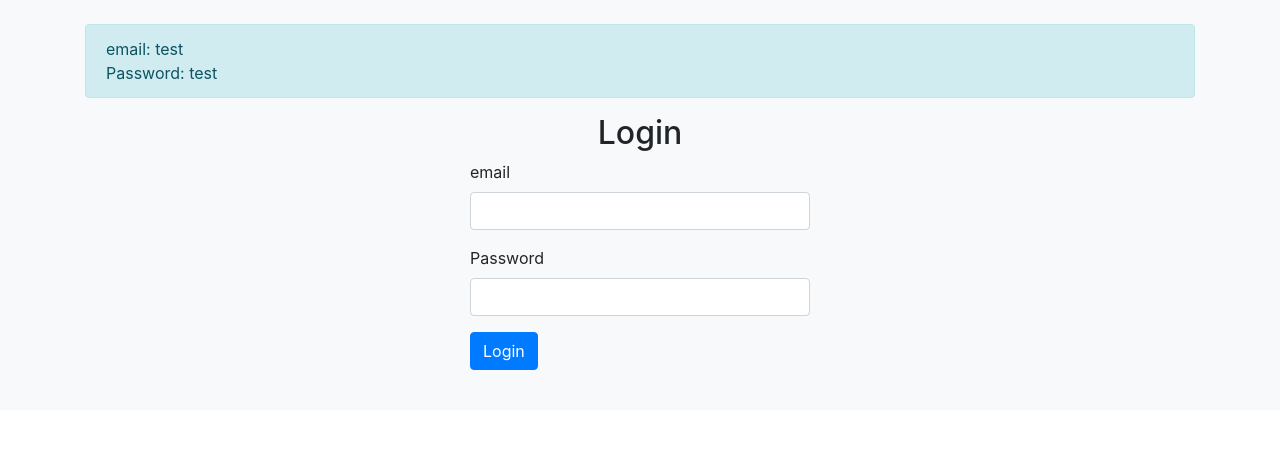
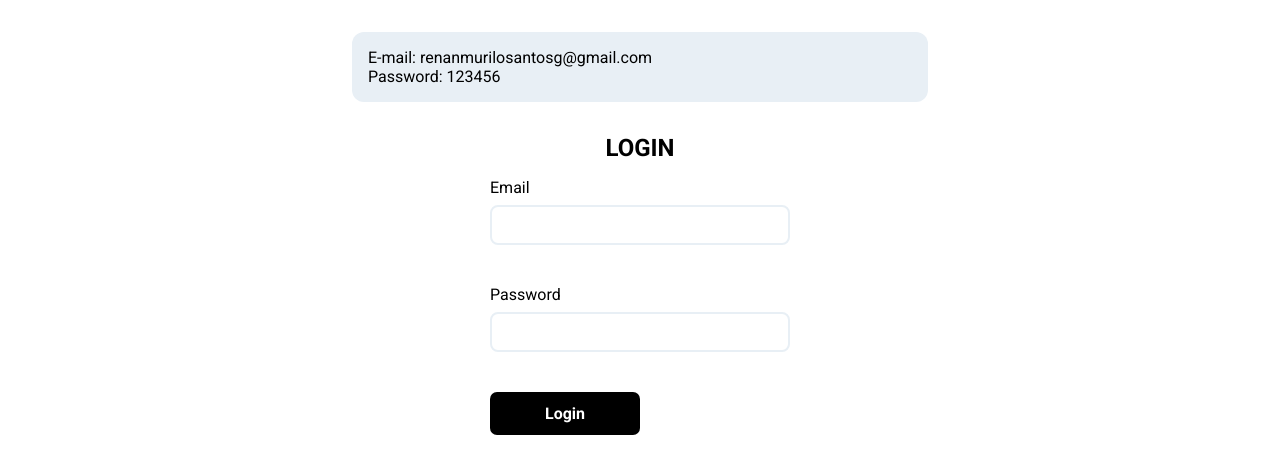
Before and after one commit to renanmurilo/desafio-om30, a Vue app: page /login in a window 1280 px wide. Shown: the top 474 px of the page. Built offline with nearby package versions, Linux system fonts and the light colour scheme.

Commit message:
configurando layout da tela de login

```diff
--- a/index.html
+++ b/index.html
@@ -4,7 +4,7 @@
     <meta charset="UTF-8">
     <link rel="icon" href="/favicon.ico">
     <meta name="viewport" content="width=device-width, initial-scale=1.0">
-    <link href="//netdna.bootstrapcdn.com/bootstrap/4.5.2/css/bootstrap.min.css" rel="stylesheet" />
+    <!-- <link href="//netdna.bootstrapcdn.com/bootstrap/4.5.2/css/bootstrap.min.css" rel="stylesheet" /> -->
     <title>Vite App</title>
   </head>
   <body>
--- a/package.json
+++ b/package.json
@@ -20,6 +20,8 @@
     "@vitejs/plugin-vue": "^4.0.0",
     "eslint": "^8.34.0",
     "eslint-plugin-vue": "^9.9.0",
+    "node-sass": "^8.0.0",
+    "sass": "^1.58.0",
     "vite": "^4.1.4"
   }
 }
--- /dev/null
+++ b/src/assets/scss/_base.scss
@@ -0,0 +1,14 @@
+body {
+    height: 100%;
+}
+
+* {
+    table {
+        border-collapse: unset;
+    }
+}
+
+.shell {
+    max-width: 90%;
+    margin: auto;
+}
--- /dev/null
+++ b/src/assets/scss/_buttons.scss
@@ -0,0 +1,28 @@
+.btn {
+    display: flex;
+    justify-content: center;
+    align-items: center;
+    width: 9.375rem;
+    border-radius: 7px;
+    border: none;
+    height: 43px;
+    background-color: transparent;
+    @include font-roboto(1rem, 700, 0);
+    transition: all .4s;
+
+    &__primary {
+        background-color: $primary;
+        color: $white;
+
+        @media ($tabletMin) {
+            &:hover {
+                opacity: .7;
+                transition: all .4s;
+            }
+        }
+
+        @media ($mobile) {
+            width: 100%;
+        }
+    }
+}
--- /dev/null
+++ b/src/assets/scss/_colors.scss
@@ -0,0 +1,7 @@
+$primary: #000000;
+$lilas: #7F56D9;
+$white:#FFFFFF;
+$red: #FF616A;
+
+
+$background: #E8EFF5;
--- /dev/null
+++ b/src/assets/scss/_reset.scss
@@ -0,0 +1,147 @@
+*,
+:before,
+:after {
+    padding: 0;
+    margin: 0;
+    outline: 0;
+    box-sizing: border-box
+}
+
+article,
+aside,
+details,
+figcaption,
+figure,
+footer,
+header,
+hgroup,
+menu,
+nav,
+section,
+summary,
+main {
+    display: block;
+}
+
+body {
+    overflow-x: hidden;
+    text-size-adjust: none;
+}
+
+img,
+iframe,
+video,
+audio,
+object {
+    max-width: 100%
+}
+
+img,
+iframe {
+    border: 0 none;
+}
+
+img {
+    height: auto;
+    display: inline-block;
+    vertical-align: middle
+}
+
+b,
+strong {
+    font-weight: 700;
+}
+
+svg:not(:root) {
+    overflow: hidden
+}
+
+a,
+button,
+input[type="submit"],
+input[type="button"],
+input[type="reset"],
+input[type="file"],
+input[type="image"],
+label[for] {
+    cursor: pointer;
+    text-decoration: none;
+}
+
+a[href^="tel"],
+button[disabled],
+input[disabled],
+textarea[disabled],
+select[disabled] {
+    cursor: default
+}
+
+button::-moz-focus-inner,
+input::-moz-focus-inner {
+    padding: 0;
+    border: 0;
+}
+
+input[type="text"],
+input[type="password"],
+input[type="date"],
+input[type="datetime"],
+input[type="datetime-local"],
+input[type="month"],
+input[type="week"],
+input[type="email"],
+input[type="number"],
+input[type="search"],
+input[type*="submit"],
+input[type="tel"],
+input[type="time"],
+input[type="url"],
+input[type="color"],
+textarea,
+a[href^="tel"] {
+    -webkit-appearance: none;
+    -moz-appearance: none;
+    appearance: none;
+}
+
+input[type="search"]::-webkit-search-cancel-button,
+input[type="search"]::-webkit-search-decoration {
+    -webkit-appearance: none;
+    -moz-appearance: none;
+    appearance: none;
+}
+
+textarea {
+    overflow: auto;
+    -webkit-overflow-scrolling: touch;
+}
+
+button,
+input,
+optgroup,
+select,
+textarea {
+    font-family: inherit;
+    font-size: inherit;
+    color: inherit;
+    -moz-osx-font-smoothing: grayscale;
+    -webkit-font-smoothing: antialiased;
+}
+
+button,
+select {
+    text-transform: none;
+}
+
+ol,
+ul,
+li {
+    list-style: none;
+}
+
+.hidden,
+#ajaxBusy,
+.hide,
+.disabled {
+    display: none !important;
+}
--- /dev/null
+++ b/src/assets/scss/_typography.scss
@@ -0,0 +1,10 @@
+@import url('https://fonts.googleapis.com/css2?family=Roboto:wght@400;500;700&display=swap');
+
+@mixin font-roboto ($font-size: 16px,
+    $font-weight: 400,
+    $letter-spacing: 0) {
+    font-family: 'Roboto', sans-serif;
+    font-size: $font-size;
+    font-weight: $font-weight;
+    letter-spacing: $letter-spacing;
+}
--- /dev/null
+++ b/src/assets/scss/_variables.scss
@@ -0,0 +1,4 @@
+$mobile: 'max-width: 48rem';
+$tabletMin: 'min-width: 48.0625rem';
+$tabletMax: 'max-width: 64rem';
+$desktopLarge: 'min-width: 90.0625rem';
--- /dev/null
+++ b/src/assets/scss/main.scss
@@ -0,0 +1,6 @@
+@import 'reset';
+@import 'variables';
+@import 'typography';
+@import 'colors';
+@import 'buttons';
+@import 'base';
--- a/src/views/LoginView.vue
+++ b/src/views/LoginView.vue
@@ -20,17 +20,19 @@ function onSubmit(values, { setErrors }) {
 </script>
 
 <template>
-    <div>
-        <div class="alert alert-info">
-            email: test<br />
-            Password: test
+    <div class="shell">
+        <div class="alert-info">
+            <p>E-mail: renanmurilosantosg@gmail.com</p>
+            <p>Password: 123456</p>
         </div>
-        <h2 class="text-center">Login</h2>
+
+        <h1 class="text-center">Login</h1>
+
         <Form
             @submit="onSubmit"
             :validation-schema="schema"
             v-slot="{ errors, isSubmitting }"
-            class="col-sm-4 container"
+            class="form__class"
         >
             <div class="form-group">
                 <label>email</label>
@@ -54,11 +56,7 @@ function onSubmit(values, { setErrors }) {
                 <div class="invalid-feedback">{{ errors.password }}</div>
             </div>
             <div class="form-group">
-                <button class="btn btn-primary" :disabled="isSubmitting">
-                    <span
-                        v-show="isSubmitting"
-                        class="spinner-border spinner-border-sm mr-1"
-                    ></span>
+                <button class="btn btn__primary" :disabled="isSubmitting">
                     Login
                 </button>
             </div>
@@ -68,3 +66,75 @@ function onSubmit(values, { setErrors }) {
         </Form>
     </div>
 </template>
+
+<style lang="scss">
+.alert-info {
+    background-color: $background;
+    border-radius: 0.75rem;
+    padding: 1rem;
+    @include font-roboto(1rem, 400);
+    color: $primary;
+    max-width: 50%;
+    margin: 2rem auto;
+
+    @media ($mobile) {
+        max-width: 90%;
+    }
+}
+
+.text-center {
+    @include font-roboto(1.5rem, 700);
+    text-transform: uppercase;
+    text-align: center;
+    color: $primary;
+}
+
+.form__class {
+    width: 100%;
+    display: flex;
+    flex-direction: column;
+    align-items: center;
+    margin: 1rem auto;
+
+    .form-group {
+        display: flex;
+        flex-direction: column;
+        width: 18.75rem;
+        margin-bottom: 2rem;
+
+        @media ($mobile) {
+            margin-bottom: 1rem;
+        }
+
+        label {
+            @include font-roboto(1rem, 400);
+            color: $primary;
+            text-transform: capitalize;
+            margin-bottom: 0.5rem;
+        }
+
+        .form-control {
+            height: 2.5rem;
+            border-radius: 0.5rem;
+            border: 2px solid $background;
+            padding: 0 0.7rem;
+
+            &.is-invalid {
+                border-color: $red;
+            }
+        }
+
+        .invalid-feedback {
+            @include font-roboto(0.75rem, 400);
+            color: $red;
+            margin-top: 0.5rem;
+        }
+
+        .btn__primary {
+            &[disabled] {
+                opacity: 0.7;
+            }
+        }
+    }
+}
+</style>
--- a/vite.config.js
+++ b/vite.config.js
@@ -5,6 +5,13 @@ import vue from '@vitejs/plugin-vue'
 
 // https://vitejs.dev/config/
 export default defineConfig({
+  css: {
+    preprocessorOptions: {
+      scss: {
+        additionalData: '@import "@/assets/scss/main.scss";',
+      },
+    },
+  },
   plugins: [vue()],
   resolve: {
     alias: {
```
Also changed, not shown: 2 other files (tests, documents, lock files or other folders).
